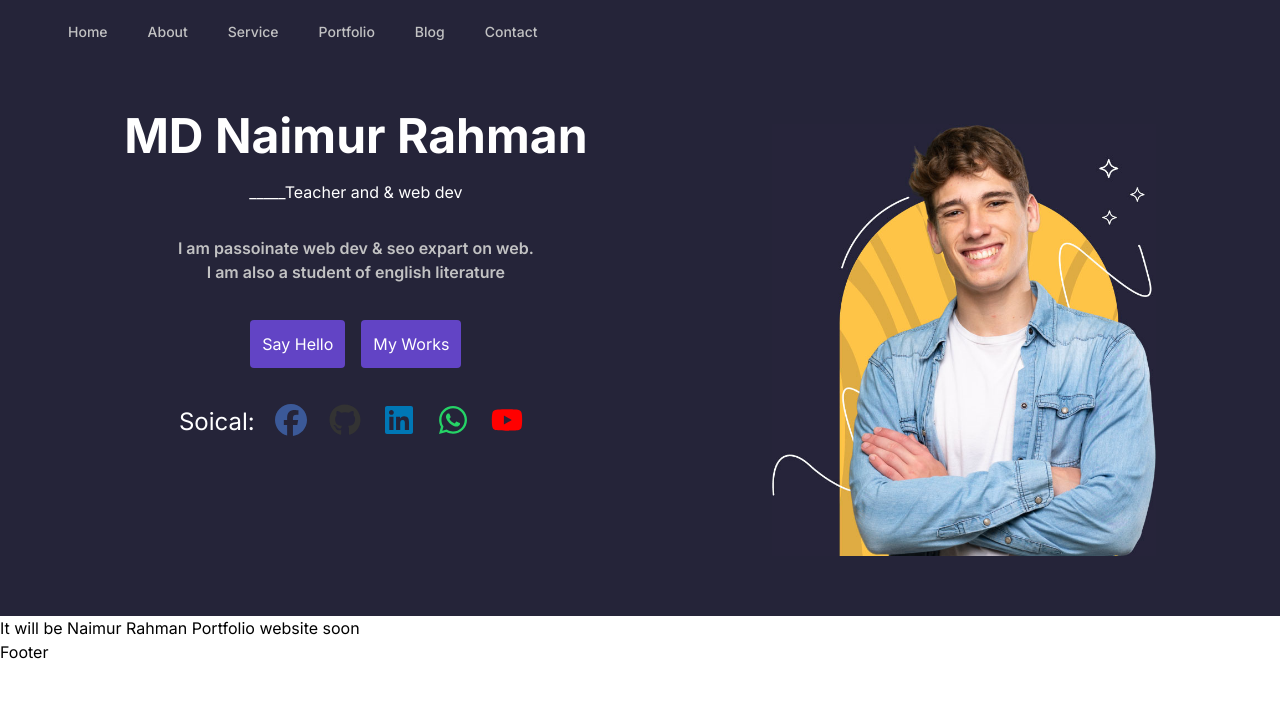
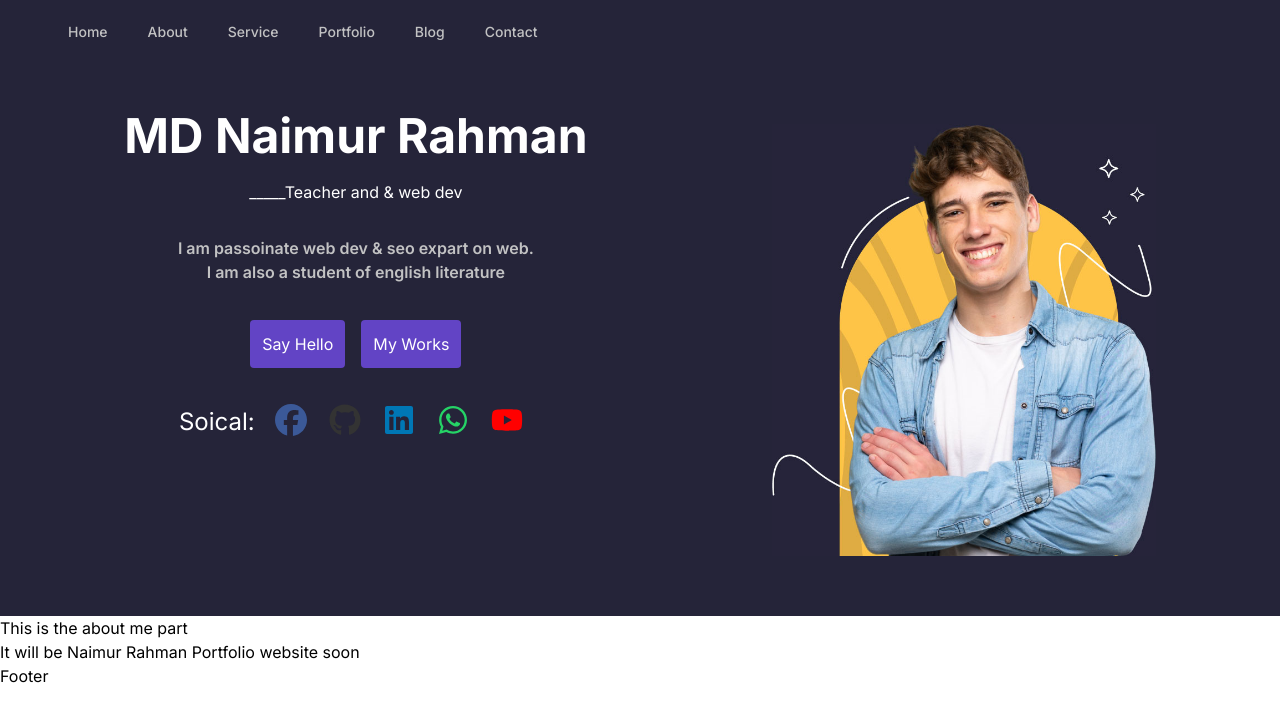
Before and after one commit to naimur202165/naimur-portfolio-nextjs, a Next.js app: page / in a window 1280 px wide. Shown: the top 720 px of the page. Built offline with nearby package versions, Linux system fonts and the light colour scheme.

Commit message:
this is about me part

```diff
--- a/src/app/page.js
+++ b/src/app/page.js
@@ -1,3 +1,4 @@
+import AboutMe from "@/components/AboutMe/AboutMe";
 import Footer from "@/components/Footer/Footer";
 import Header from "@/components/Header/Header";
 import Hero from "@/components/Hero/Hero";
@@ -7,6 +8,7 @@ export default function Home() {
     <>
       <Header />
       <Hero />
+      <AboutMe />
       <Homes />
       <Footer />
     </>
--- /dev/null
+++ b/src/components/AboutMe/AboutMe.js
@@ -0,0 +1,9 @@
+import React from "react";
+
+export default function AboutMe() {
+  return (
+    <div>
+      <h2>This is the about me part</h2>
+    </div>
+  );
+}
```
